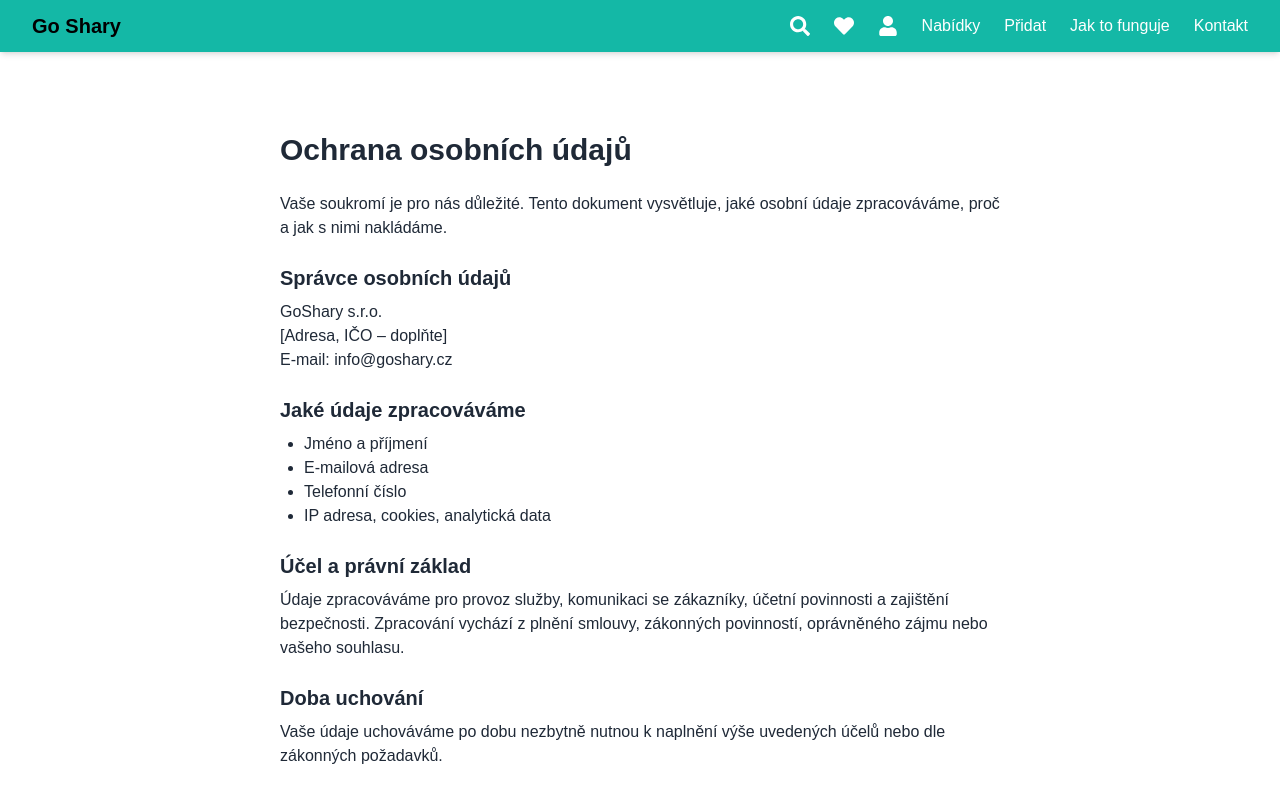
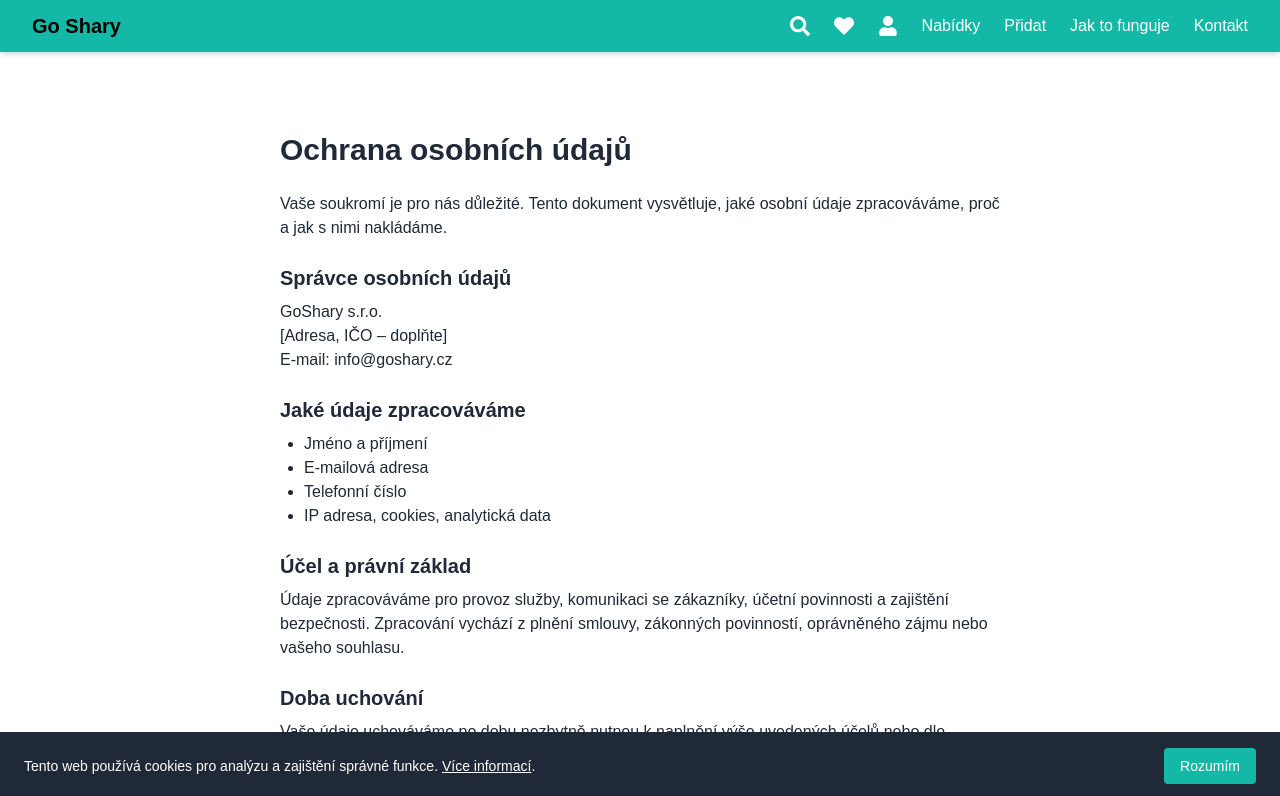
Before and after one commit to Tekier10/goshary, a Next.js app: page /ochrana-osobnich-udaju in a window 1280 px wide. Shown: the top 796 px of the page. Built offline with nearby package versions, Linux system fonts and the light colour scheme; a web font is replaced by a local one.

Commit message:
Update Layout.tsx

```diff
--- a/components/Layout.tsx
+++ b/components/Layout.tsx
@@ -18,6 +18,7 @@ export default function Layout({ children }: LayoutProps) {
         {children}
       </main>
       <Footer />
+      <CookieConsent />
     </div>
   );
 }
```
